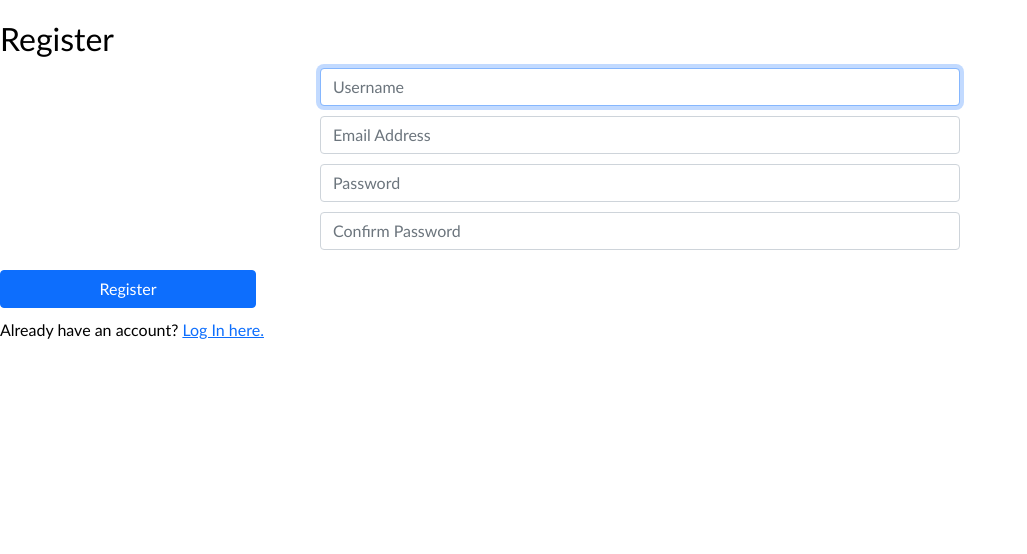
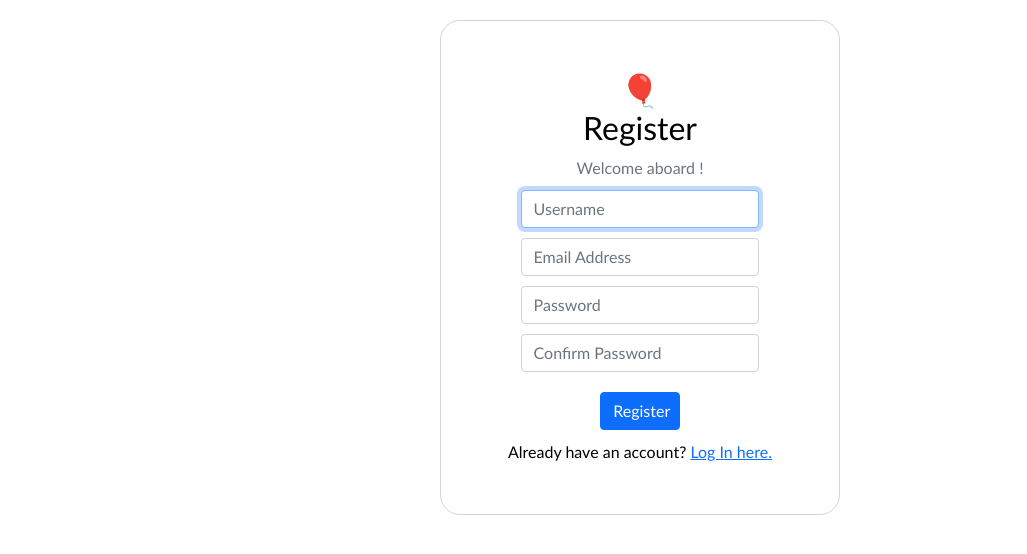
Before and after one commit to laura-latuillerie/cs50-commerce, a Django app: page /register in a window 1280 px wide. Shown: the part 120-674 px from the top of the page, without its empty margins (0-1027 px from the left). Run offline with Django 3.2, Linux system fonts and the light colour scheme.

Commit message:
Add style to register page

```diff
--- a/auctions/static/auctions/styles.css
+++ b/auctions/static/auctions/styles.css
@@ -36,9 +36,9 @@ h1, p{
 
 .form-box{
     border: 1px solid lightgrey;
-    max-width : 400px;
     padding : 50px 0;
     border-radius: 20px ;
+    max-width : 400px;
 }
 
 .form-group, .btn{
@@ -46,7 +46,7 @@ h1, p{
 }
 
 .form-group{
-    width: 50%;
+    width: 60%;
 }
 
 .btn{
--- a/auctions/templates/auctions/layout.html
+++ b/auctions/templates/auctions/layout.html
@@ -36,7 +36,7 @@
 
             <div class="col d-flex justify-content-end align-items-center">
                 {% if user.is_authenticated %}
-                    <p>Signed in as <strong>🐲 {{ user.username }}</strong>.</p>
+                    <p>Signed in as <strong>🦊 {{ user.username }}</strong>.</p>
                 {% else %}
                     <p>🥷 Not signed in.</p>
                 {% endif %}
--- a/auctions/templates/auctions/login.html
+++ b/auctions/templates/auctions/login.html
@@ -2,9 +2,10 @@
 
 {% block body %}
 
-    <div class="container form-box text-center">
+    <div class="container form-box login text-center">
 
         <h2>🪅<br>Login</h2>
+        <p class="text-muted mb-10">Welcome back !</p>
 
         {% if message %}
             <div>{{ message }}</div>
--- a/auctions/templates/auctions/register.html
+++ b/auctions/templates/auctions/register.html
@@ -1,8 +1,9 @@
 {% extends "auctions/layout.html" %}
 
 {% block body %}
-
-    <h2>Register</h2>
+    <div class="container form-box register text-center">
+        <h2>🎈<br>Register</h2>
+        <p class="text-muted mb-10">Welcome aboard !</p>
 
     {% if message %}
         <div>{{ message }}</div>
@@ -26,5 +27,6 @@
     </form>
 
     Already have an account? <a href="{% url 'login' %}">Log In here.</a>
+    </div>
 
 {% endblock %}
```
Also changed, not shown: db.sqlite3.
